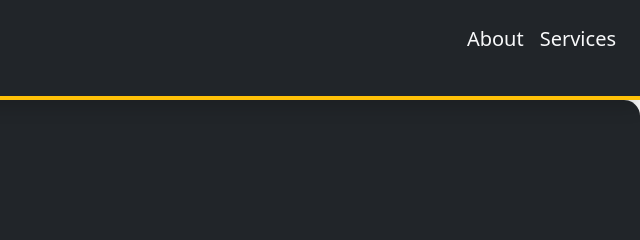
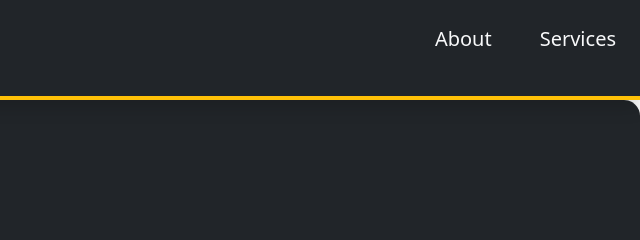
Before and after one commit to fayem045/MANIO-SD2, a plain HTML site: page session12/index.html in a window 1280 px wide. Shown: the top 240 px of the page, 640-1280 px from the left. Drawn offline with nearby package versions, Linux system fonts and the light colour scheme.

Commit message:
edited s12 p

```diff
--- a/session12/index.html
+++ b/session12/index.html
@@ -13,7 +13,7 @@
     <body>
         <nav id="navbar" class="p-4 fw-100 d-flex flex-row bg-dark border-3 shadow border-bottom border-warning border-4 sticky-top text-light">
             <div class="me-auto fw-bold fs-2 text-darker-warning">My Website</div>
-            <div id="navlinks" class="d-flex flew-row gap-3 fs-5">
+            <div id="navlinks" class="d-flex flex-row gap-5 fs-5">
                 <div>About</div>
                 <div>Services</div>
             </div>
```
